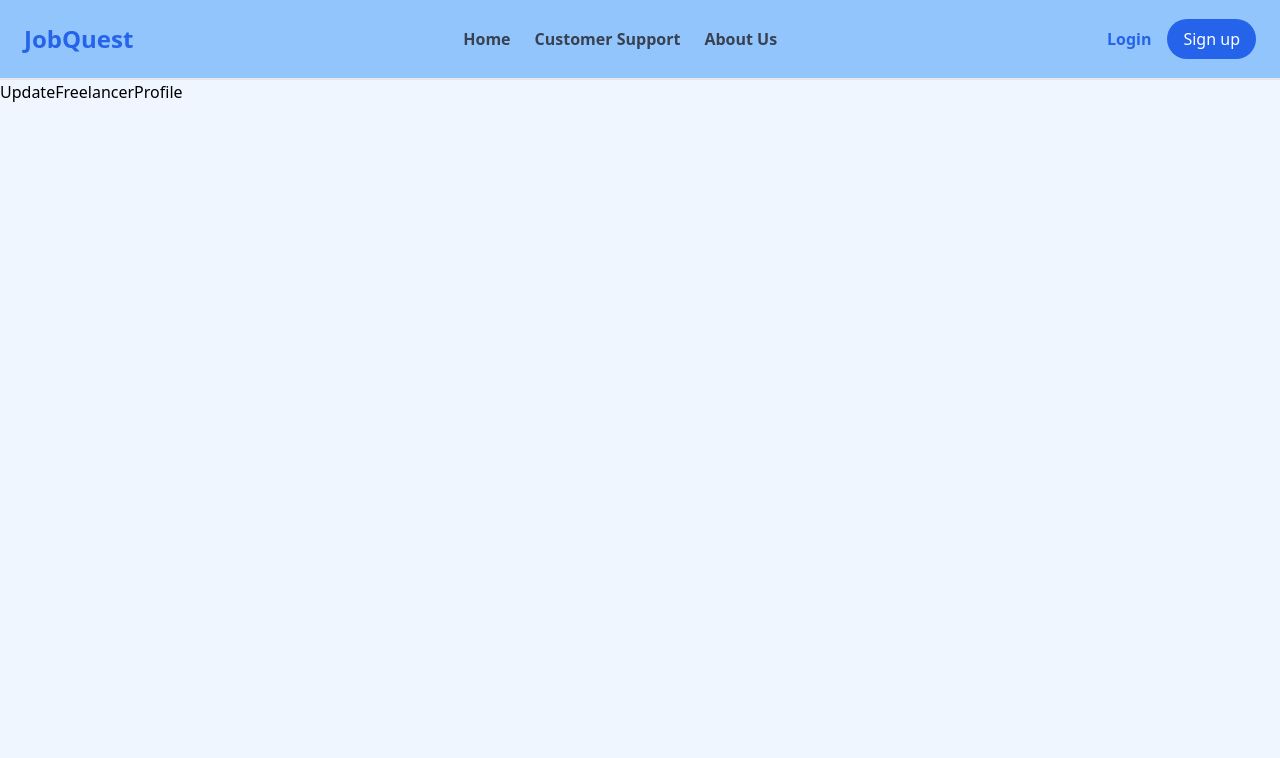
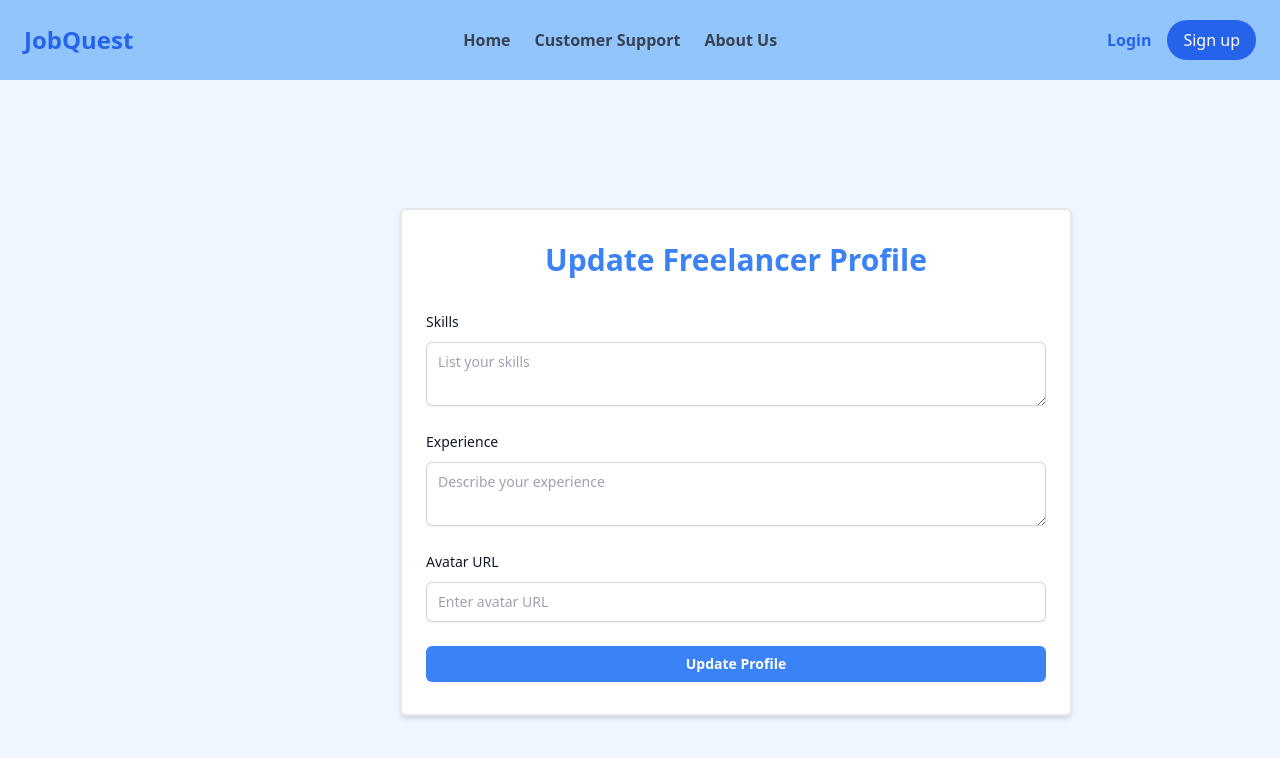
Before and after one commit to Raddames-Tonui/Job-Mtaani-Freelance-Job-Board-, a React (Vite) app in the folder frontend/: page /freelancer/updateprofile in a window 1280 px wide. Shown: the top 758 px of the page. Built offline with nearby package versions, Linux system fonts and the light colour scheme.

Commit message:
added freelancer and update profile

```diff
--- a/frontend/src/App.jsx
+++ b/frontend/src/App.jsx
@@ -25,7 +25,7 @@ import LayoutClient from "./LayoutClient";
 import UpdateProfile from "./Client/UpdateProfile";
 import Proposals from "./Client/Proposals";
 import JobCreation from "./Client/JobCreation";
-// import AvailableFreelancers from "./Client/AvailableFreelancers";
+import Freelancers from "./Client/Freelancers";
 
 import LayoutAdmin from "./LayoutAdmin";
 import AdminDashboard from "./admin/AdminDashboard";
@@ -66,7 +66,7 @@ function App() {
               <Route path="update-profile" element={<UpdateProfile />} />
               <Route path="proposals" element={<Proposals />} />
               <Route path="my-jobs" element={<MyJobs />} />
-              {/* <Route path="freelancers" element={<AvailableFreelancers />}/> */}
+              <Route path="freelancers" element={<Freelancers />}/>
             </Route>
 
             {/* ADMIN ROUTES */}
--- a/frontend/src/Client/AvailableFreelancers.jsx
+++ b/frontend/src/Client/Freelancers.jsx
@@ -33,6 +33,15 @@ const AvailableFreelancers = () => {
     fetchFreelancers();
   }, []);
 
+  const handleChoose = (id) => {
+    console.log(`Chosen freelancer ID: ${id}`);
+    // Add your logic for handling the chosen freelancer
+  };
+
+  const handleRemove = (id) => {
+    setFreelancers(freelancers.filter(freelancer => freelancer.id !== id));
+  };
+
   if (loading) {
     return <div className="text-center mt-10">Loading...</div>;
   }
@@ -49,6 +58,20 @@ const AvailableFreelancers = () => {
           <div key={freelancer.id} className="bg-white rounded-lg shadow-md p-6">
             <h2 className="text-xl font-semibold mb-2">{freelancer.name}</h2>
             <p className="text-gray-700">{freelancer.email}</p>
+            <div className="mt-4 flex space-x-4">
+              <button
+                onClick={() => handleChoose(freelancer.id)}
+                className="bg-blue-500 text-white px-3 py-1 text-sm rounded hover:bg-blue-600"
+              >
+                Choose
+              </button>
+              <button
+                onClick={() => handleRemove(freelancer.id)}
+                className="bg-red-500 text-white px-3 py-1 text-sm rounded hover:bg-red-600"
+              >
+                Decline
+              </button>
+            </div>
           </div>
         ))}
       </div>
--- a/frontend/src/Client/UserJobPostings.jsx
+++ b/frontend/src/Client/UserJobPostings.jsx
@@ -9,9 +9,9 @@ const UserJobPostings = () => {
     fetchUserJobs();
   }, []);
 
-  const handleUpdate = (jobId) => {
-    console.log(`Update job with ID: ${jobId}`);
-  };
+  // const handleUpdate = (jobId) => {
+  //   console.log(`Update job with ID: ${jobId}`);
+  // };
 
   return (
     <div>
--- a/frontend/src/components/Navbar.jsx
+++ b/frontend/src/components/Navbar.jsx
@@ -11,7 +11,7 @@ const Navbar = () => {
   };
 
   return (
-    <header className="fixed top-0 w-full bg-blue-300 border-b-2  flex justify-between items-center px-6 h-[10vh] z-50">
+    <header className="fixed top-0 w-full bg-blue-300  flex justify-between items-center px-6 h-[10vh] z-50">
       <div className="flex items-center space-x-2">
         <Link to="/" className="text-2xl font-bold text-blue-600 hover:text-blue-800 transition duration-300">JobQuest</Link>
         {/* {currentUser && currentUser.username && (
--- a/frontend/src/components/SideBar.jsx
+++ b/frontend/src/components/SideBar.jsx
@@ -8,7 +8,7 @@ import { NavLink } from 'react-router-dom';
 const Sidebar = () => {
   const { currentUser } = useContext(UserContext);
   return (
-    <div className="hidden md:block w-[20vw] h-[90vh] fixed top-[10vh] z-50 bg-gradient-to-b from-blue-300 to-blue-200 border-r-white shadow-md">
+    <div className="hidden md:block w-[20vw] h-[90vh] fixed top-[10vh] z-50 bg-gradient-to-b from-blue-300 to-blue-200 border-t-gray-300 border-2 shadow-md">
       {currentUser && currentUser.username && (
         <>
           <div className='flex flex-col items-center justify-center mt-4'>
--- a/frontend/src/freelancer/UpdateFreelancerProfile.jsx
+++ b/frontend/src/freelancer/UpdateFreelancerProfile.jsx
@@ -1,9 +1,128 @@
-import React from 'react'
+import React, { useState, useContext, useEffect } from 'react';
+import { UserContext } from '../context/UserContext';
+import toast from 'react-hot-toast';
 
-function UpdateFreelancerProfile() {
-  return (
-    <div>UpdateFreelancerProfile</div>
-  )
-}
 
-export default UpdateFreelancerProfile
+const UpdateFreelancerProfile = () => {
+    const { currentUser, updateUserProfile } = useContext(UserContext);
+    const [formData, setFormData] = useState({
+        skills: '',
+        experience: '',
+        avatar: ''
+    });
+
+    useEffect(() => {
+        if (currentUser) {
+            setFormData({
+                skills: currentUser.skills || '',
+                experience: currentUser.experience || '',
+                avatar: currentUser.avatar || ''
+            });
+        }
+    }, [currentUser]);
+
+    // Handle form input changes
+    const handleChange = (e) => {
+        const { name, value } = e.target;
+        setFormData((prevData) => ({ ...prevData, [name]: value }));
+    };
+
+    // Handle form submission
+    const handleSubmit = (e) => {
+        e.preventDefault();
+        updateUserProfile(formData)
+            .then(() => {
+                toast.success('Profile updated successfully!');
+                // Clear form fields after successful submission
+                setFormData({
+                    skills: '',
+                    experience: '',
+                    avatar: ''
+                });
+            })
+            .catch((error) => {
+                toast.error('Failed to update profile: ' + error.message);
+            });
+    };
+
+    return (
+        <div className="flex">
+            <div className="w-3/4 mt-[10vh] ml-[20vw]">
+                <div className="flex items-center justify-center py-12 px-6 lg:px-8">
+                    <div className="bg-white mx-auto flex flex-col items-center justify-center px-6 max-w-2xl w-full py-8 rounded-md shadow-md border-2 border-gray-200">
+                        <h2 className="text-3xl font-bold text-blue-500 capitalize">
+                            Update Freelancer Profile
+                        </h2>
+                        <form className="space-y-6 mt-8 w-full" onSubmit={handleSubmit}>
+                            {/* Skills */}
+                            <div>
+                                <label htmlFor="skills" className="block text-sm font-medium leading-6 text-gray-900">
+                                    Skills
+                                </label>
+                                <div className="mt-2">
+                                    <textarea
+                                        id="skills"
+                                        name="skills"
+                                        value={formData.skills}
+                                        onChange={handleChange}
+                                        required
+                                        className="block w-full rounded-md border-0 py-2 pl-3 text-gray-900 shadow-sm ring-1 ring-inset ring-gray-300 placeholder:text-gray-400 focus:ring-2 focus:ring-inset sm:text-sm sm:leading-6"
+                                        placeholder="List your skills"
+                                    />
+                                </div>
+                            </div>
+
+                            {/* Experience */}
+                            <div>
+                                <label htmlFor="experience" className="block text-sm font-medium leading-6 text-gray-900">
+                                    Experience
+                                </label>
+                                <div className="mt-2">
+                                    <textarea
+                                        id="experience"
+                                        name="experience"
+                                        value={formData.experience}
+                                        onChange={handleChange}
+                                        required
+                                        className="block w-full rounded-md border-0 py-2 pl-3 text-gray-900 shadow-sm ring-1 ring-inset ring-gray-300 placeholder:text-gray-400 focus:ring-2 focus:ring-inset sm:text-sm sm:leading-6"
+                                        placeholder="Describe your experience"
+                                    />
+                                </div>
+                            </div>
+
+                            {/* Avatar URL */}
+                            <div>
+                                <label htmlFor="avatar" className="block text-sm font-medium leading-6 text-gray-900">
+                                    Avatar URL
+                                </label>
+                                <div className="mt-2">
+                                    <input
+                                        id="avatar"
+                                        name="avatar"
+                                        type="text"
+                                        value={formData.avatar}
+                                        onChange={handleChange}
+                                        className="block w-full text-gray-900 border-0 py-2 pl-3 rounded-md shadow-sm ring-1 ring-inset ring-gray-300 focus:ring-2 focus:ring-inset sm:text-sm sm:leading-6"
+                                        placeholder="Enter avatar URL"
+                                    />
+                                </div>
+                            </div>
+
+                            {/* Submit Button */}
+                            <div>
+                                <button
+                                    type="submit"
+                                    className="w-full flex justify-center rounded-md bg-blue-500 px-3 py-2 text-sm font-semibold text-white shadow-sm hover:bg-blue-400 focus-visible:outline focus-visible:outline-2 focus-visible:outline-offset-2 focus-visible:outline-blue-600"
+                                >
+                                    Update Profile
+                                </button>
+                            </div>
+                        </form>
+                    </div>
+                </div>
+            </div>
+        </div>
+    );
+};
+
+export default UpdateFreelancerProfile;
```
Also changed, not shown: 1 other file (tests, documents, lock files or other folders).
